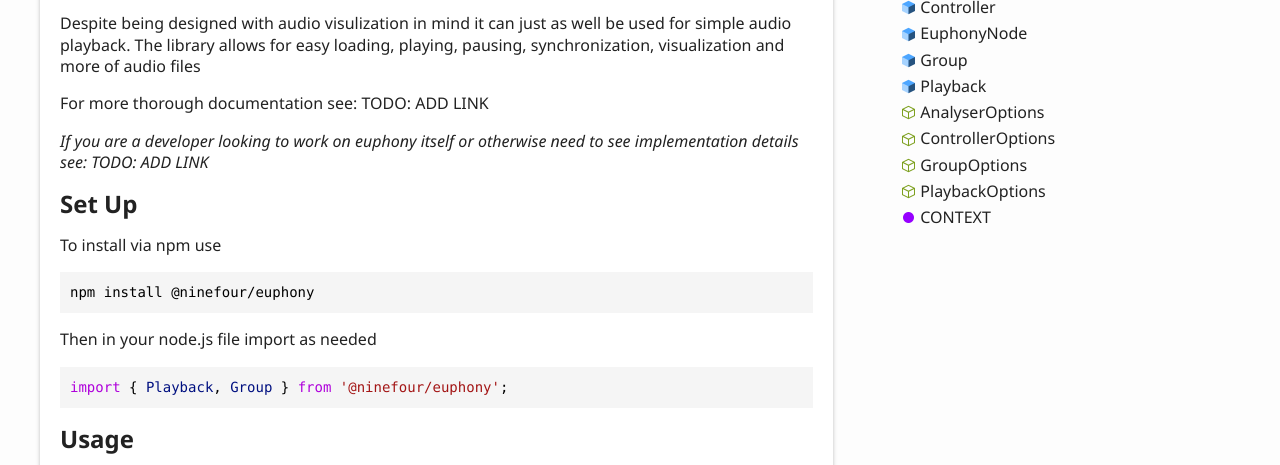
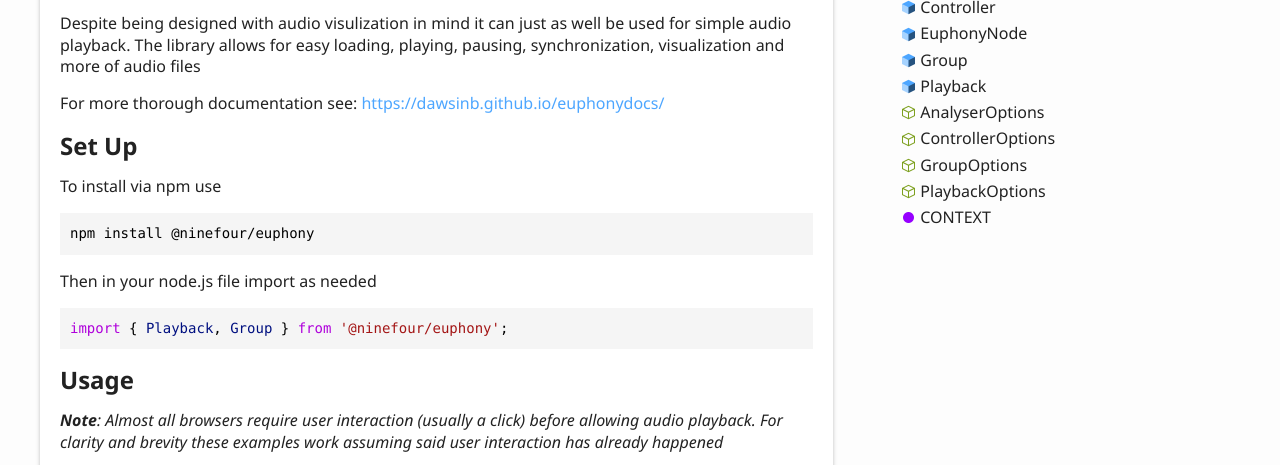
Before and after one commit to dawsinb/euphonydocs, a plain HTML site: page index.html in a window 1280 px wide. Shown: the part 281-746 px from the top of the page. Drawn offline with Linux system fonts and the light colour scheme.

Commit message:
Update Docs

```diff
--- a/index.html
+++ b/index.html
@@ -63,8 +63,7 @@
 				</a>
 				<p><em>euphony</em> is a lightweight audio playback and visualization library for Javscript with zero dependencies and full Typescript support</p>
 				<p>Despite being designed with audio visulization in mind it can just as well be used for simple audio playback. The library allows for easy loading, playing, pausing, synchronization, visualization and more of audio files</p>
-				<p>For more thorough documentation see: TODO: ADD LINK</p>
-				<p><em>If you are a developer looking to work on euphony itself or otherwise need to see implementation details see: TODO: ADD LINK</em></p>
+				<p>For more thorough documentation see: <a href="https://dawsinb.github.io/euphonydocs/">https://dawsinb.github.io/euphonydocs/</a></p>
 				<a href="#set-up" id="set-up" style="color: inherit; text-decoration: none;">
 					<h2>Set Up</h2>
 				</a>
@@ -165,7 +164,7 @@
 				</a>
 				<p>For some more real world examples of <em>euphony</em> in action check out these codesandboxes:</p>
 				<ul>
-					<li>TODO: ADD LINKS</li>
+					<li>TODO</li>
 				</ul>
 			</div>
 		</div>
```
